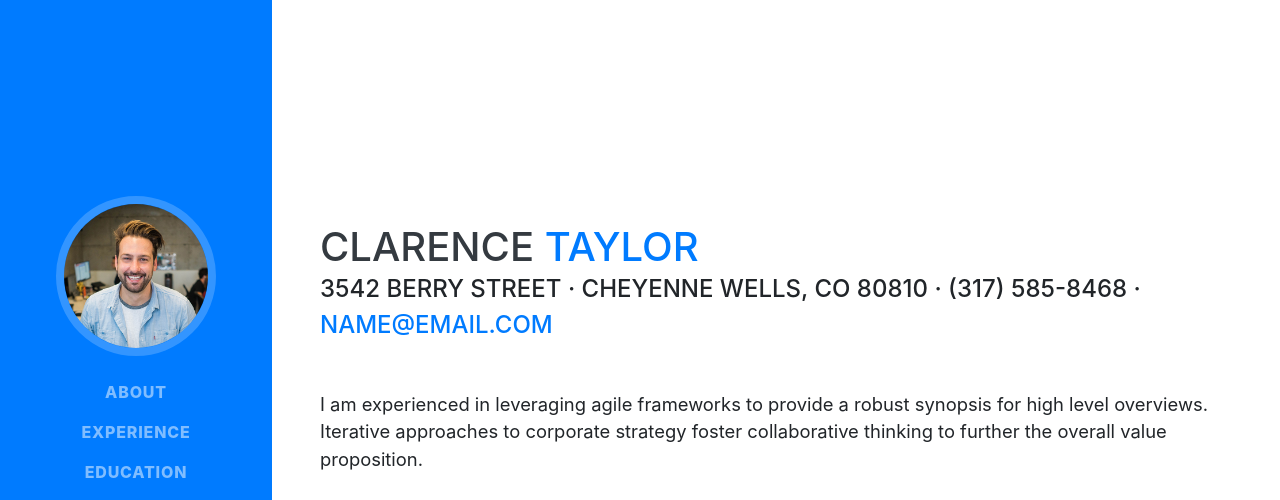
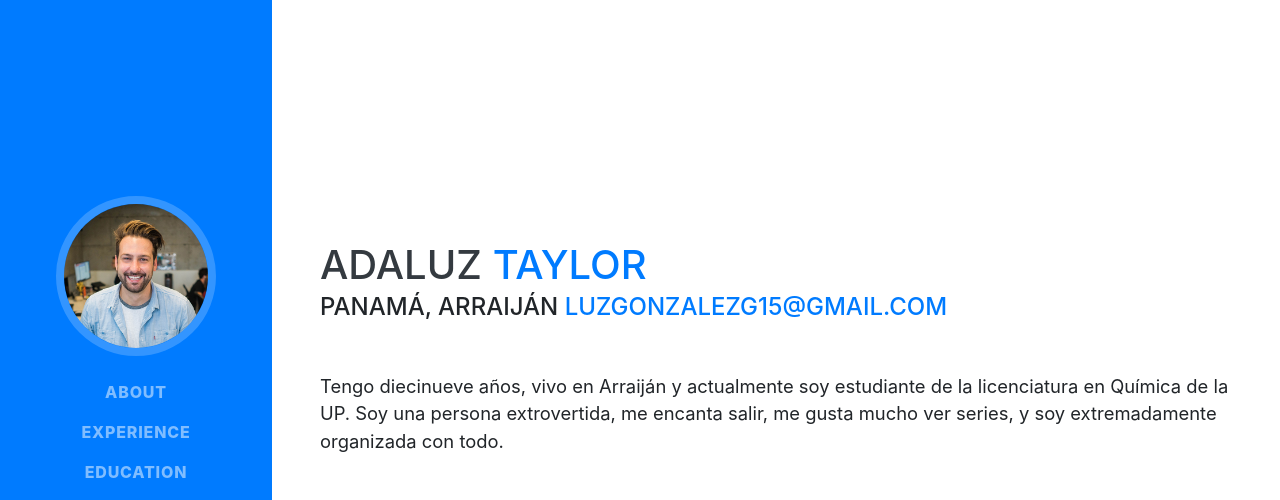
Before and after one commit to luzgonzalez000/Mi-primera-pagina-web, a website with bundled scripts: page index.html in a window 1280 px wide. Shown: the top 500 px of the page. Built offline with nearby package versions, Linux system fonts and the light colour scheme; a web font is replaced by a local one.

Commit message:
Update index.html

```diff
--- a/index.html
+++ b/index.html
@@ -63,13 +63,13 @@
 
     <section class="resume-section p-3 p-lg-5 d-flex align-items-center" id="about">
       <div class="w-100">
-        <h1 class="mb-0">Clarence
+        <h1 class="mb-0">Adaluz
           <span class="text-primary">Taylor</span>
         </h1>
-        <div class="subheading mb-5">3542 Berry Street · Cheyenne Wells, CO 80810 · (317) 585-8468 ·
-          <a href="mailto:name@email.com">name@email.com</a>
+        <div class="subheading mb-5">Panamá, Arraiján
+          <a href="mailto:luzgonzalezg15@gmail.com">luzgonzalezg15@gmail.com</a>
         </div>
-        <p class="lead mb-5">I am experienced in leveraging agile frameworks to provide a robust synopsis for high level overviews. Iterative approaches to corporate strategy foster collaborative thinking to further the overall value proposition.</p>
+        <p class="lead mb-5">Tengo diecinueve años, vivo en Arraiján y actualmente soy estudiante de la licenciatura en Química de la UP. Soy una persona extrovertida, me encanta salir, me gusta mucho ver series, y soy extremadamente organizada con todo.</p>
         <div class="social-icons">
           <a href="#">
             <i class="fab fa-linkedin-in"></i>
```
